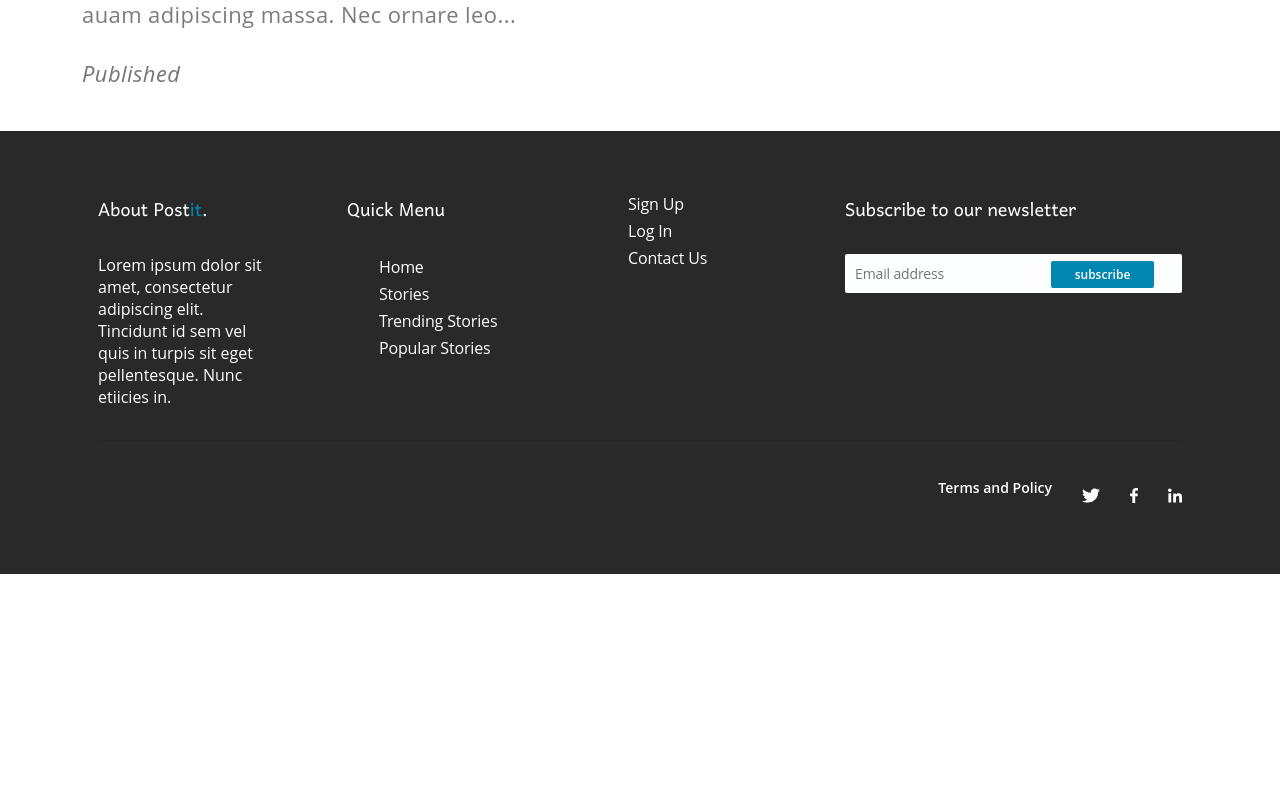
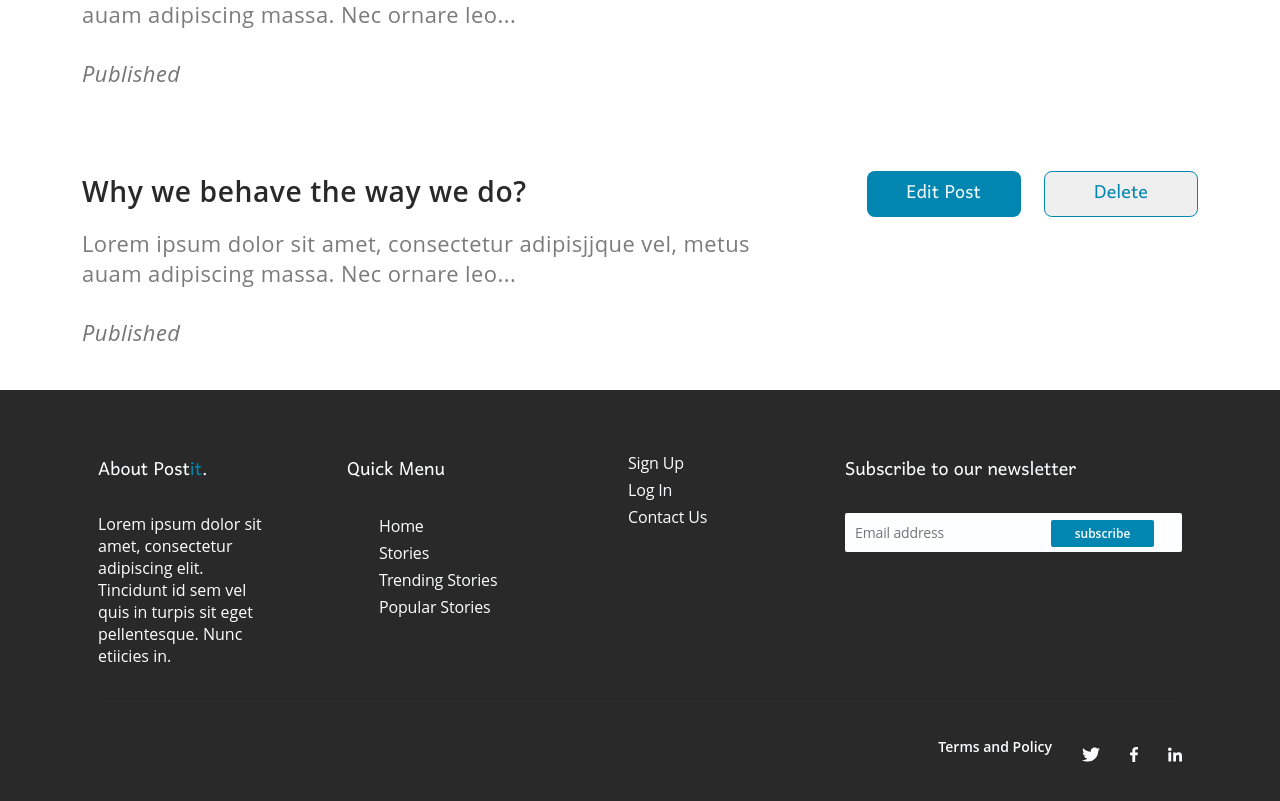
Before and after one commit to Muba-rak/postit-project-starter, a React (Vite) app: page /mystories in a window 1280 px wide. Shown: the part 2840-3641 px from the top of the page. Before the commit the page ends 3414 px from the top, so only its background shows below. Built offline with nearby package versions, Linux system fonts and the light colour scheme.

Commit message:
added more dummy data

```diff
--- a/src/mockData/story.js
+++ b/src/mockData/story.js
@@ -90,6 +90,16 @@ const stories = [
     image:
       "https://res.cloudinary.com/dlb8nbz13/image/upload/v1698850464/rayson-tan-PjzmDD_hPMY-unsplash_le8ags.jpg",
   },
+  {
+    _id: 10,
+    title: "Why we behave the way we do?",
+    tag: "others",
+    description: `Lorem ipsum dolor sit amet, consectetur adipisjjque vel, metus auam adipiscing massa. Nec ornare leo consequat, sociis. Tellus nisl, portti eniilisi vel venbbbggklit ornare eget sit.`,
+    createdBy: "West west",
+    createdAt: "Dec 21, 2023",
+    image:
+      "https://res.cloudinary.com/dlb8nbz13/image/upload/v1674126931/cld-sample.jpg",
+  },
 ];
 
 export default stories;
```
